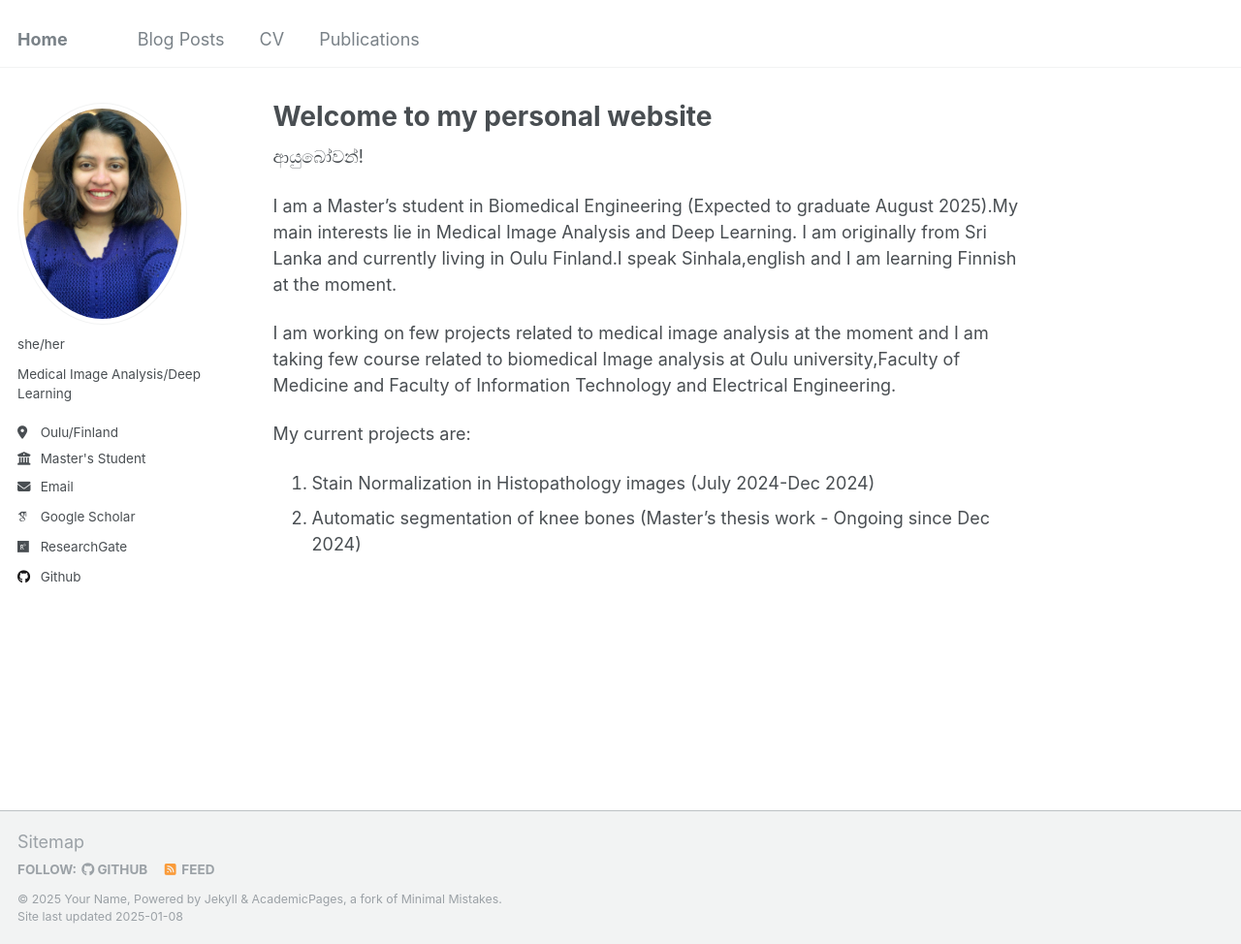
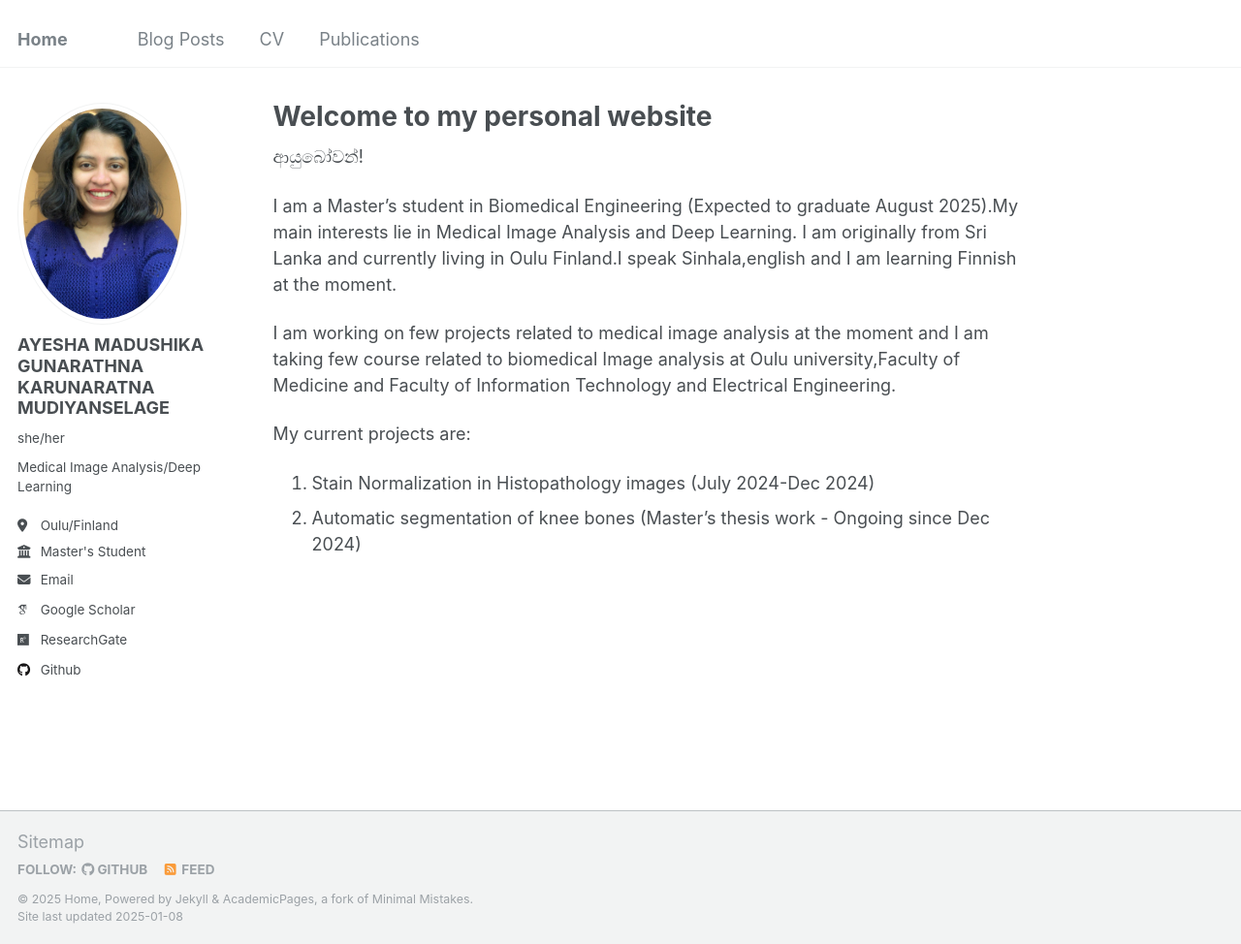
Before and after one commit to ayeshagunarathne/ayeshagunarathne.github.io, a Jekyll site: the page built from _pages/about.md, in a window 1280 px wide and 974 px high. Shown: the whole window at 97% size. Built offline with Jekyll 4.4.1, drawn with Linux system fonts in a browser that asks for light colours; some web fonts are replaced.

Commit message:
Update _config.yml

```diff
--- a/_config.yml
+++ b/_config.yml
@@ -10,7 +10,7 @@
 locale                   : "en-US"
 title                    : "Home"
 title_separator          : "-"
-name                     : &name "Your Name"
+name                     : #&name "Your Name"
 description              : &description "Master's Student in Biomedical Engineering"
 url                      : https://ayeshagunarathne.github.io/ # the base hostname & protocol for your site e.g. "https://[your GitHub username].github.io"
 baseurl                  :  # "/Ayesha Gunarathne's blog"
@@ -22,7 +22,7 @@ repository               : "ayeshagunarathne/ayeshagunarathne.github.io"  #acade
 author:
   # Biographic information
   avatar           : "file.jpg"
-  name             : #"Ayesha MGKM"
+  name             : "AYESHA MADUSHIKA GUNARATHNA KARUNARATNA MUDIYANSELAGE"
   pronouns         : "she/her"
   bio              : "Medical Image Analysis/Deep Learning"
   location         : "Oulu/Finland"
```
